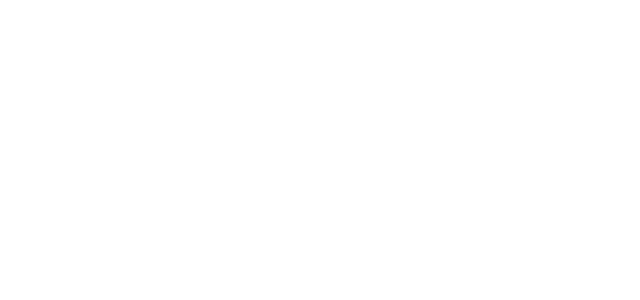
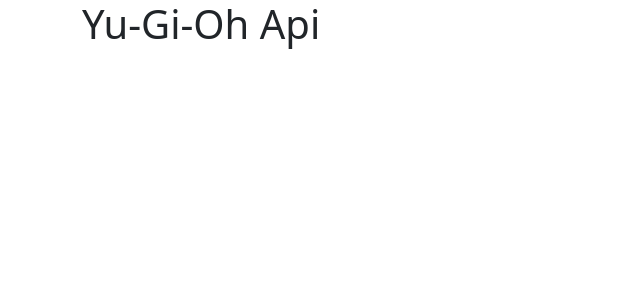
Before and after one commit to Plvmmu10/vite-yu-gi-oh, a Vue app: page / in a window 1280 px wide. Shown: the top 300 px of the page, without its empty margins (0-640 px from the left). Built offline with nearby package versions, Linux system fonts and the light colour scheme.

Commit message:
added title

```diff
--- a/src/App.vue
+++ b/src/App.vue
@@ -1,8 +1,16 @@
-<template></template>
+<template>
+  <header>
+    <HeaderComponent />
+  </header>
+</template>
 
 <script>
+import HeaderComponent from './components/HeaderComponent.vue';
 export default {
   name: 'App',
+  components: {
+    HeaderComponent
+  }
 }
 </script>
 
--- a/src/components/HeaderComponent.vue
+++ b/src/components/HeaderComponent.vue
@@ -1,6 +1,6 @@
 <template>
-    <div>
-
+    <div class="container">
+        <h1>Yu-Gi-Oh Api</h1>
     </div>
 </template>
 
```
